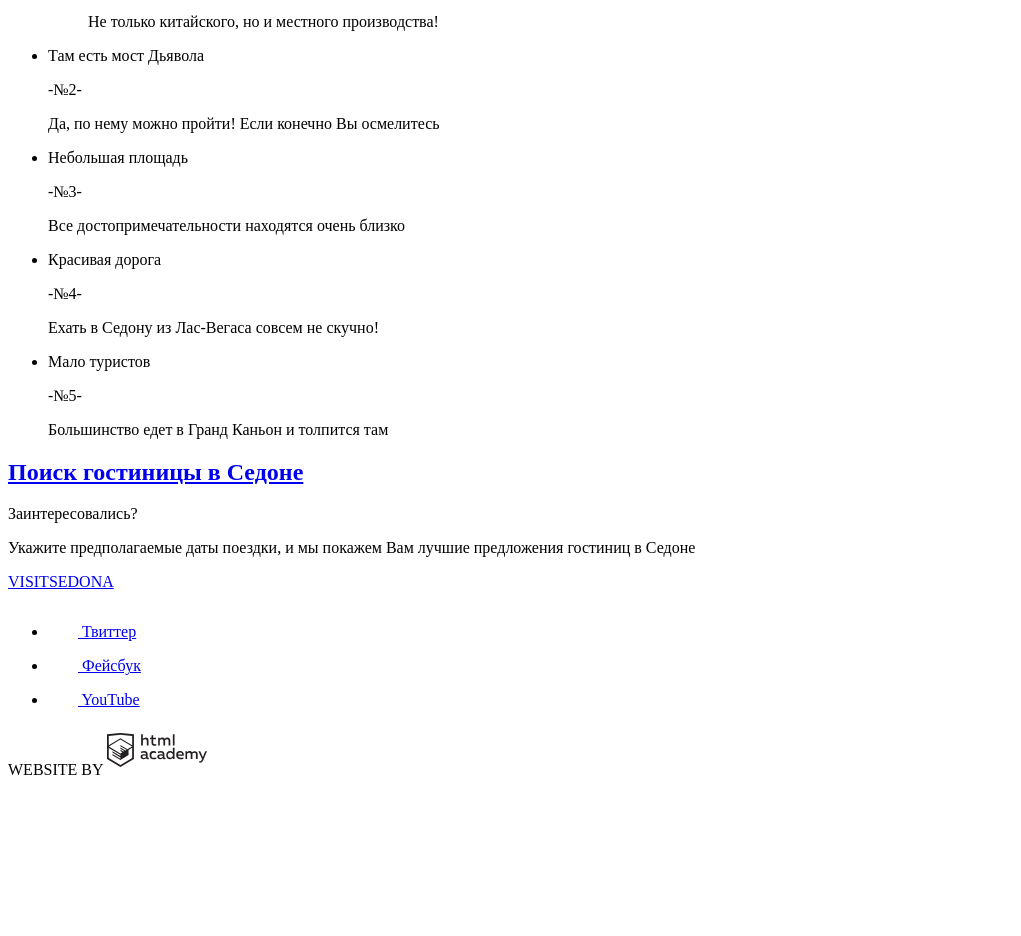
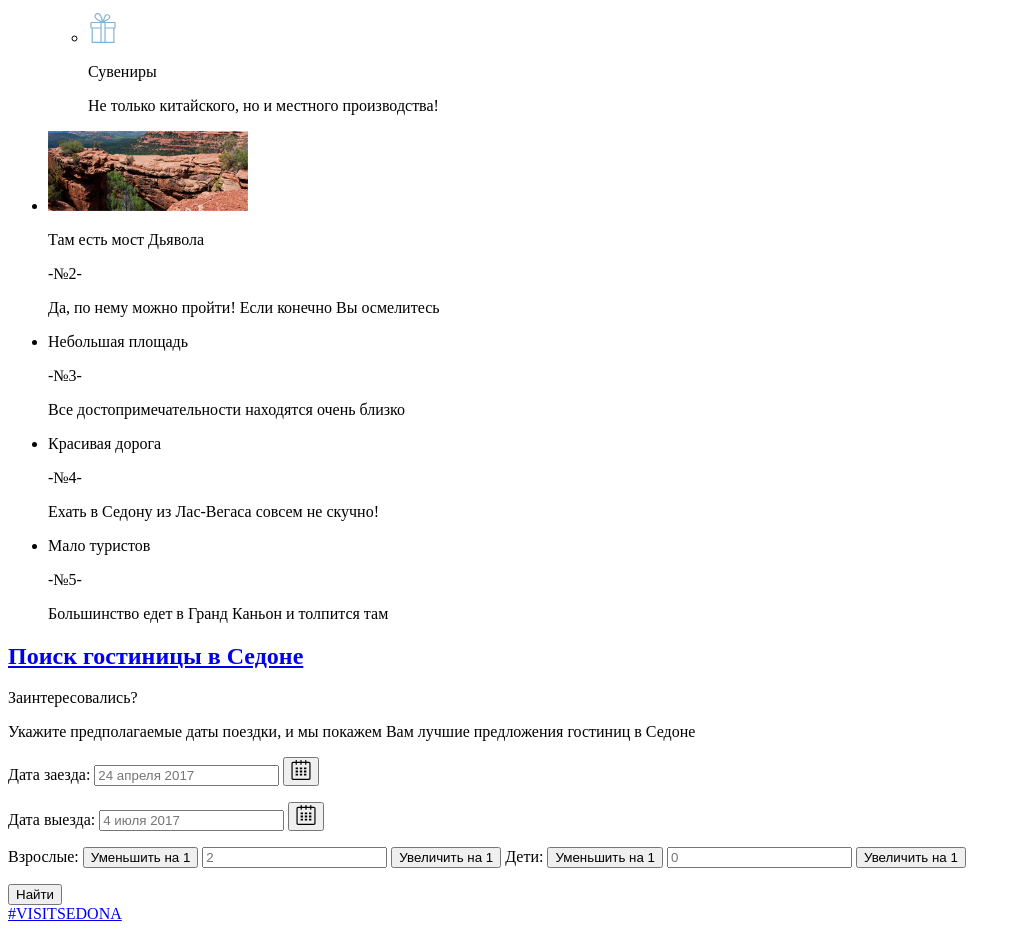
Before and after one commit to SvetlanaVerzhbitskaya/868363-sedona-24, a plain HTML site: page HTML/index.html in a window 1280 px wide. Shown: the part 907-1843 px from the top of the page, without its empty margins (0-1021 px from the left). Before the commit the page ends 1702 px from the top, so only its background shows below. Drawn offline with Linux system fonts and the light colour scheme.

Commit message:
Продолжаем разметку личного проекта
Добавлена форма в index.html. Добавлено 2 недостающих изображения в index.html.

```diff
--- a/HTML/index.html
+++ b/HTML/index.html
@@ -7,7 +7,7 @@
   <body>
     <header class="main-header">
       <nav class="main-navigation">
-        <a class="main-header-logo">
+        <a class="main-header-logo" href="#">
           <img src="../img/logo-sedona.svg" width="100" height="50" alt="Логотип City of Sedona">
         </a>
         <ul class="site-navigation">
@@ -32,30 +32,32 @@
       <section class="5-advantages">
         <h2 class="small-town">Седона - небольшой городок в Аризоне, заслуживающий большего!</h2>
         <p>Рассмотрим 5 причин, по которым Седона круче, чем Гранд Каньон!</p>
-        <ul>
+        <ul class="advantages-list">
           <li>
             <p class="advantage">Настоящий городок</p>
             <p class="advantage-number">-№1-</p>
             <p class="advantage-text">Седона - не аттракцион для туристов, там течет своя жизнь</p>
+            <img src="../img/real-town.png" width="200" height="80" alt="Настоящий городок">
           </li>
-              <ul>
+              <ul class="appartments-food-gifts">
                 <li>
-                  <img src="../img/icon-1.svg" width="30" height="30" alt="Appartments">
+                  <img src="../img/icon-1.svg" width="30" height="30" alt="Жилье">
                   <p class="advice">Жильё</p>
                   <p class="advice-text">Рекомендуем пожить в настоящем мотеле, всё как в кино!<p>
                 </li>
                 <li>
-                  <img src="../img/icon-3.svg" width="30" height="30" alt="Food">
+                  <img src="../img/icon-3.svg" width="30" height="30" alt="Еда">
                   <p class="advice">Еда</p>
                   <p class="advice-text">Всегда заказывайте фирменные бургер, Вы не разочаруетесь!<p>
                 </li>
                 <li>
-                  <img src="../img/icon-2.svg" width="30" height="30" alt="Souvenirs">
+                  <img src="../img/icon-2.svg" width="30" height="30" alt="Сувениры">
                   <p class="advice">Сувениры</p>
                   <p class="advice-text">Не только китайского, но и местного производства!<p>
                 </li>
               </ul>
           <li>
+            <img src="../img/bridge.png" width="200" height="80" alt="Мост Дьявола">
             <p class="advantage">Там есть мост Дьявола</p>
             <p class="advantage-number">-№2-</p>
             <p class="advantage-text">Да, по нему можно пройти! Если конечно Вы осмелитесь</p>
@@ -83,13 +85,43 @@
           <a class="button" href="search-hotel.html">Поиск гоcтиницы в Седоне</a></h2>
         <p class="interest">Заинтересовались?</p>
         <p>Укажите предполагаемые даты поездки, и мы покажем Вам лучшие предложения гостиниц в Седоне</p>
-        <!--Здесь будет форма-->
+        <form class="appointment-form" action="https://echo.htmlacademy.ru" method="post">
+          <p class="appointment-item">
+            <label class="appointment-arrival-date">Дата заезда:
+              <input type="text" name="arrival-date" value="" placeholder="24 апреля 2017">
+              <button class="button-calendar" type="button">
+                <img src="../img/calendar.svg" width="20" height="20" alt="Календарь">
+              </button>
+            </lable>
+          </p>
+          <p class="appointment-item">
+            <label class="appointment-leaving-date">Дата выезда:
+              <input type="text" name="arrival-date" value"" placeholder="4 июля 2017">
+              <button class="button-calendar" type="button">
+                <img src="../img/calendar.svg" width="20" height="20" alt="Календарь">
+              </button>
+            </lable>
+          </p>
+          <p class="appointment-item">
+            <lable class="appointment-adults">Взрослые:
+              <button class="button-number" type="button">Уменьшить на 1</button>
+              <input type="text" name="adults" value="" placeholder="2">
+              <button class="button-number" type="button">Увеличить на 1</button>
+            </lable>
+            <lable class="appointment-children">Дети:
+              <button class="button-number" type="button">Уменьшить на 1</button>
+              <input type="text" name="children" value="" placeholder="0">
+              <button class="button-number" type="button">Увеличить на 1</button>
+            </lable>
+          </p>
+          <button class="button" type="submit">Найти</button>
+        </form>
       </section>
     </main>
 
     <footer class="main-footer">
-      <a class="instagram" href="#">VISITSEDONA</a>
-      <ul>
+      <a class="instagram" href="#">#VISITSEDONA</a>
+      <ul class="social-links">
         <li><a class="social-button" href="#">
           <img src="../img/twitter.svg" width="30" height="30" alt="Twitter">
           Твиттер</a></li>
```
Also changed, not shown: HTML/inner.html (+8 -2 lines).
